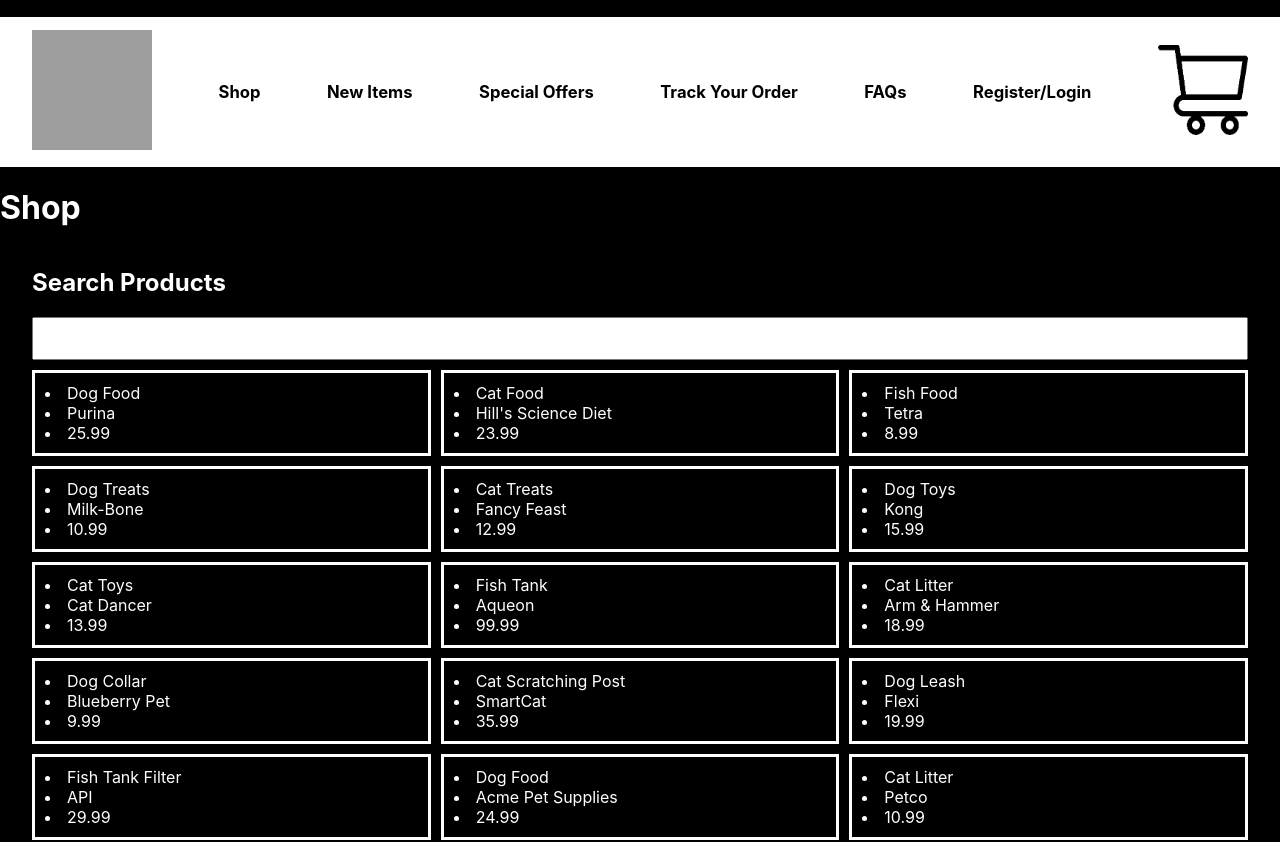
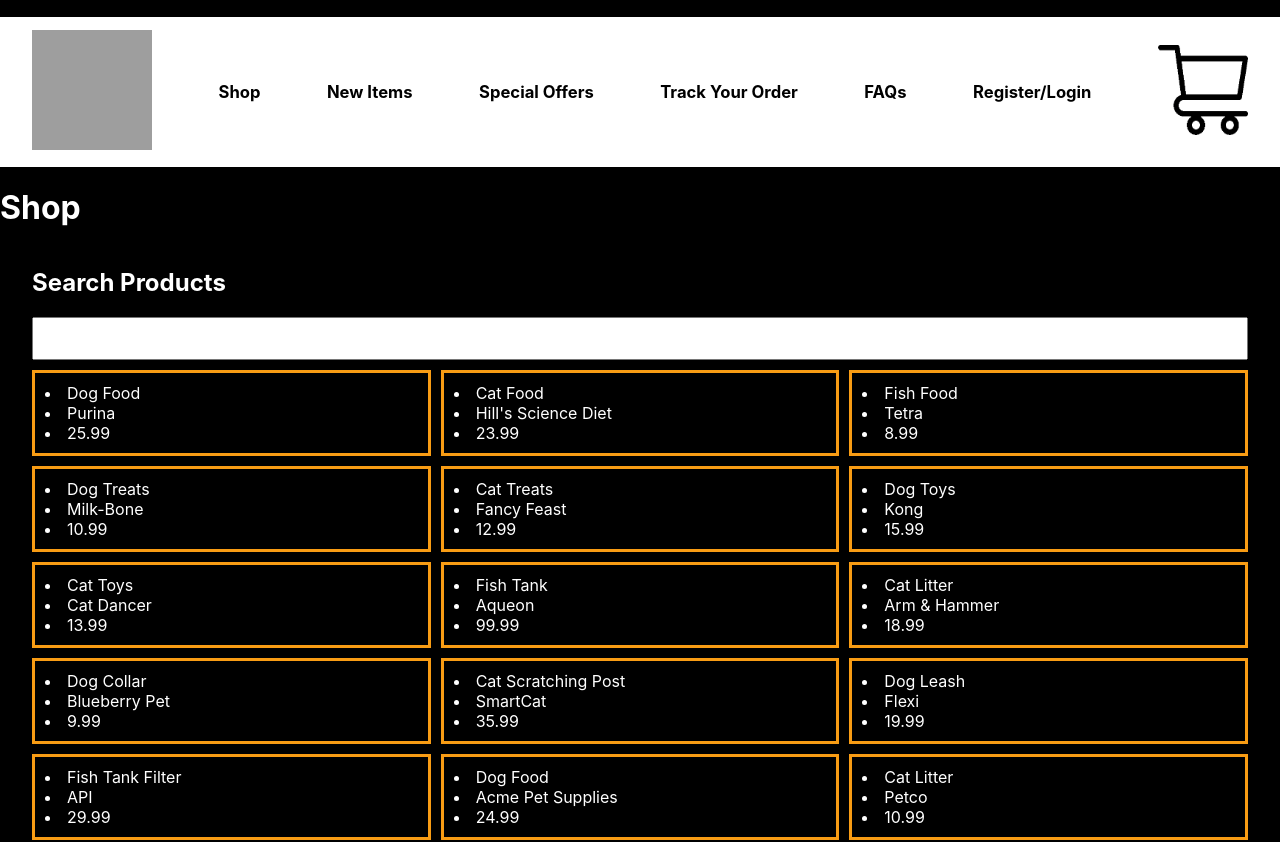
Before and after one commit to dplascenciap/CSFS1010-Assignment-1, a React (Create React App) app in the folder petstore_ecommerce/: page /shop in a window 1280 px wide. Shown: the top 842 px of the page. Built offline with nearby package versions, Linux system fonts and the light colour scheme; grey boxes are pictures that could not be loaded.

Commit message:
Update border color

```diff
--- a/petstore_ecommerce/src/App.css
+++ b/petstore_ecommerce/src/App.css
@@ -174,7 +174,7 @@
 }
 
 .product {
-  border: 3px solid white;
+  border: 3px solid #F89C14;
   padding: 10px;
 }
 
```
